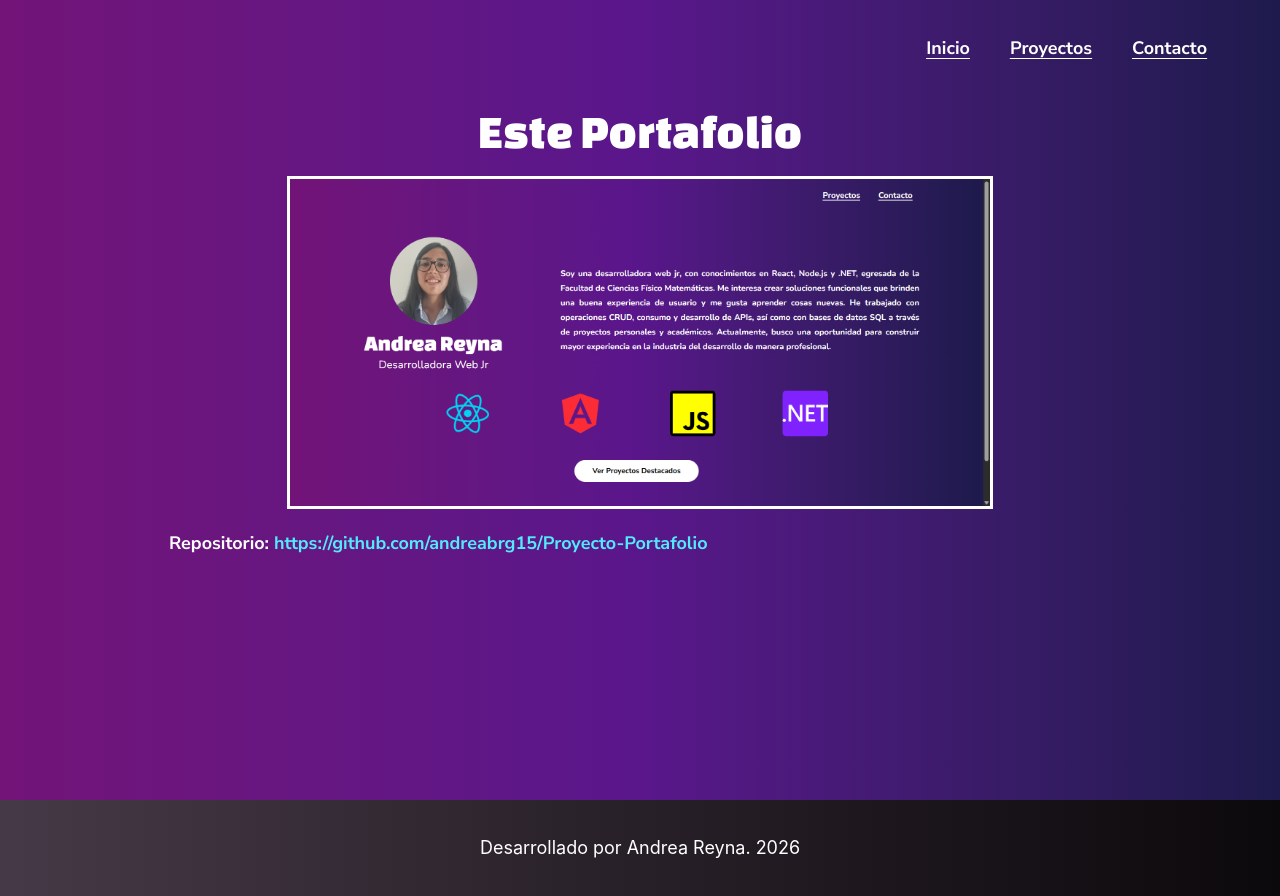
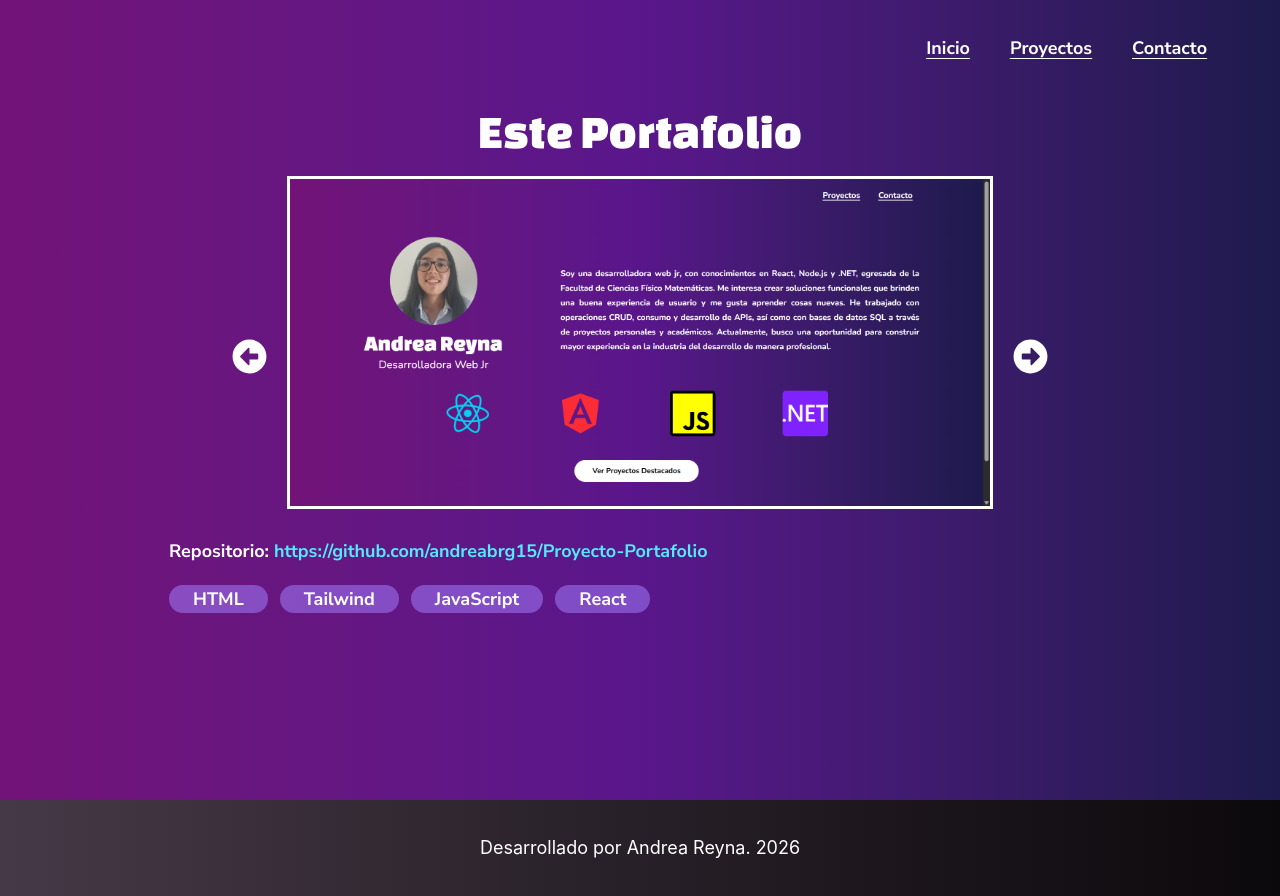
Before and after one commit to andreabrg15/Proyecto-Portafolio, a React (Vite) app: page /proyectos/1 in a window 1280 px wide. Built offline with nearby package versions, Linux system fonts and the light colour scheme.

Commit message:
Carrusel de imgs en detalles AGREGADA

```diff
--- a/src/components/projectCard.jsx
+++ b/src/components/projectCard.jsx
@@ -1,5 +1,5 @@
 import { useNavigate } from "react-router-dom";
-import TechItem from "../components/techItem"
+import TechItem from "../components/techItem";
 import { FaExternalLinkAlt } from "react-icons/fa";
 
 function ProjectCard({project}) {
@@ -16,16 +16,14 @@ function ProjectCard({project}) {
         <div className="col-start-2 col-span-6 p-3 my-3 hover:bg-mauve-900/50 hover:rounded-2xl hover:cursor-pointer" onClick={seeDetails} data-project-id={project.id}>
             <h2 className="flex justify-start pb-7">{project.date} - {project.name}</h2>
             <div className="flex justify-start">
-                <img src={project.img} alt="imagen proyecto" className="w-70 border-3 rounded-lg border-white"/>
+                <img src={project.cover} alt="imagen proyecto" className="w-70 border-3 rounded-lg border-white"/>
                 <div className="grid gap-3 pl-7">
                     <p className="text-justify"> {project.summary} </p>
                     <div className="flex justify-start gap-3 items-center h-fit">
                         {
-                            project.techItems.map((techItem) =>
-                                (
-                                    <TechItem name={techItem}></TechItem>
-                                )
-                            )
+                            project.techItems.map((item, index) => (
+                                <TechItem name={item} key={index}></TechItem>
+                            ))
                         }
                         <FaExternalLinkAlt color="#fff"/>
                     </div>
--- a/src/pages/Contact.jsx
+++ b/src/pages/Contact.jsx
@@ -1,7 +1,6 @@
 import { useRef } from "react";
 import emailjs from "@emailjs/browser";
-import { FaLinkedin } from "react-icons/fa";
-import { FaGithub } from "react-icons/fa";
+import { FaLinkedin, FaGithub } from "react-icons/fa";
 
 function Contact() {
 
--- a/src/pages/Home.jsx
+++ b/src/pages/Home.jsx
@@ -1,6 +1,5 @@
 import { Link } from "react-router-dom";
-import { IoLogoReact } from "react-icons/io5";
-import { IoLogoJavascript } from "react-icons/io5";
+import { IoLogoReact, IoLogoJavascript } from "react-icons/io5";
 import { SiDotnet } from "react-icons/si";
 import { FaAngular } from "react-icons/fa";
 
--- a/src/pages/ProjectDetails.jsx
+++ b/src/pages/ProjectDetails.jsx
@@ -1,12 +1,32 @@
 import { useEffect, useState } from "react";
+import { useParams } from "react-router-dom";
+import TechItem from "../components/techItem";
+import { FaArrowAltCircleLeft, FaArrowAltCircleRight } from "react-icons/fa";
 import data from "../projects.json";
-import { useParams } from "react-router-dom";
 
 function ProjectDetails() {
 
     const { id } = useParams();
 
     const [project, setProject] = useState("");
+    const [slide, setSlide] = useState(0);
+
+    const nextSlide = () => {
+        if (slide < project.imgs.length - 1) {
+            setSlide(slide + 1);
+        } else {
+            setSlide(0);
+        }
+    }
+
+    const prevSlide = () => {
+        if (slide == 0) {
+            setSlide(project.imgs.length - 1);
+            console.log(slide);
+        } else {
+            setSlide(slide - 1);
+        }
+    }
 
     // Solo corre una vez, porque le puse el array vacio
     useEffect(() => {
@@ -24,9 +44,28 @@ function ProjectDetails() {
             <div className="grid grid-cols-8 mb-6">
                 {/*Imagenes y descripcion a detalle*/}
                 <div className="col-start-2 col-span-6 py-5">
-                    <img src={project.img} className="w-3/4 max-h-105 justify-self-center mb-5 border-white border-3"/>
-                    <div className="text-start h-fit">
+                    <div className="flex justify-center items-center gap-5">
+                        <FaArrowAltCircleLeft size={35} color="#fff" className="hover:cursor-pointer hover:scale-125"
+                        onClick={prevSlide}/>
+                        {
+                            project.imgs && project.imgs.map((item, index) => (
+                                <img src={item}
+                                className={slide == index ? "w-3/4 max-h-105 justify-self-center mb-7 border-white border-3"
+                                : "w-3/4 max-h-105 justify-self-center mb-7 border-white border-3 hidden"} key={index}/>
+                            ))
+                        }
+                        <FaArrowAltCircleRight size={35} color="#fff" className="hover:cursor-pointer hover:scale-125"
+                        onClick={nextSlide}/>
+                    </div>
+                    <div className="text-start h-fit mb-5">
                         Repositorio: <a href={project.repo} className="text-cyan-300 hover:underline" target="_blank"> {project.repo}</a>
+                    </div>
+                    <div className="flex justify-start gap-3 items-center h-fit">
+                        {
+                            project.techItems && project.techItems.map((item, index) => (
+                                <TechItem name={item} key={index}></TechItem>
+                            ))
+                        }
                     </div>
                 </div>
             </div>
--- a/src/projects.json
+++ b/src/projects.json
@@ -3,27 +3,30 @@
         "id": 1,
         "name": "Este Portafolio",
         "date": "Junio 2026",
-        "img": "/portafolio-web.png",
+        "cover": "/portafolio-web.png",
         "summary": "Portafolio web desarrollado en React con JavaScript, utilizando Tailwind CSS para el diseño. Dividido en sección de Inicio, Proyectos y Contacto.",
         "repo": "https://github.com/andreabrg15/Proyecto-Portafolio",
-        "techItems": ["HTML", "Tailwind", "JavaScript", "React"]
+        "techItems": [ "HTML", "Tailwind", "JavaScript", "React"],
+        "imgs": [ "/portafolio-web.png" ]
     },
     {
         "id": 2,
         "name": "Movies API",
         "date": "Mayo 2026",
-        "img": "/movies-api.png",
+        "cover": "/movies-api.png",
         "summary": "REST API desarrollada a través de ASP.NET (C#) con endpoints para películas y géneros. Utilizando Entity Framework como ORM.",
         "repo": "https://github.com/andreabrg15/MoviesApi",
-        "techItems": ["ASP.NET", "C#", "Entity Framework Core"]
+        "techItems": [ "ASP.NET", "C#", "Entity Framework Core" ],
+        "imgs": [ "/movies-api.png" ]
     },
     {
         "id": 3,
         "name": "Top Filter",
         "date": "Enero - Junio 2025",
-        "img": "/top-filter.png",
+        "cover": "/top-filter.png",
         "summary": "Aplicación de escritorio para aplicar filtros a imágenes y vídeo. Con funciones de carga y descarga de archivos.",
         "repo": "https://github.com/andreabrg15/Proyecto_TopFilter",
-        "techItems": [".NET Framework", "C#", "Windows Forms"]
+        "techItems": [ ".NET Framework", "C#", "Windows Forms" ],
+        "imgs": [ "/top-filter.png", "/top-filter-2.png", "/top-filter-3.png" ]
     }
 ]
```
Also changed, not shown: public/top-filter-2.png (added), public/top-filter-3.png (added).
